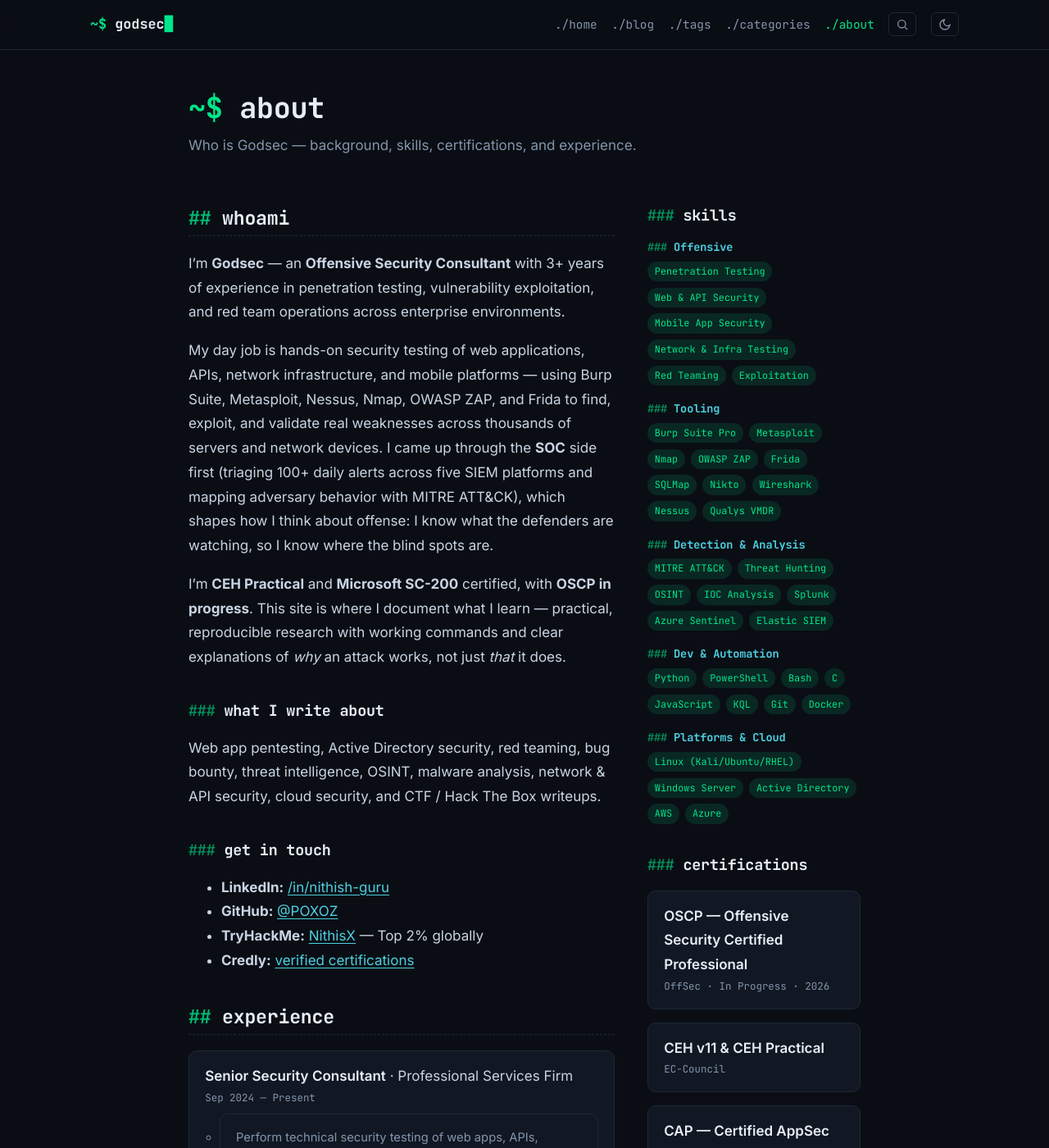
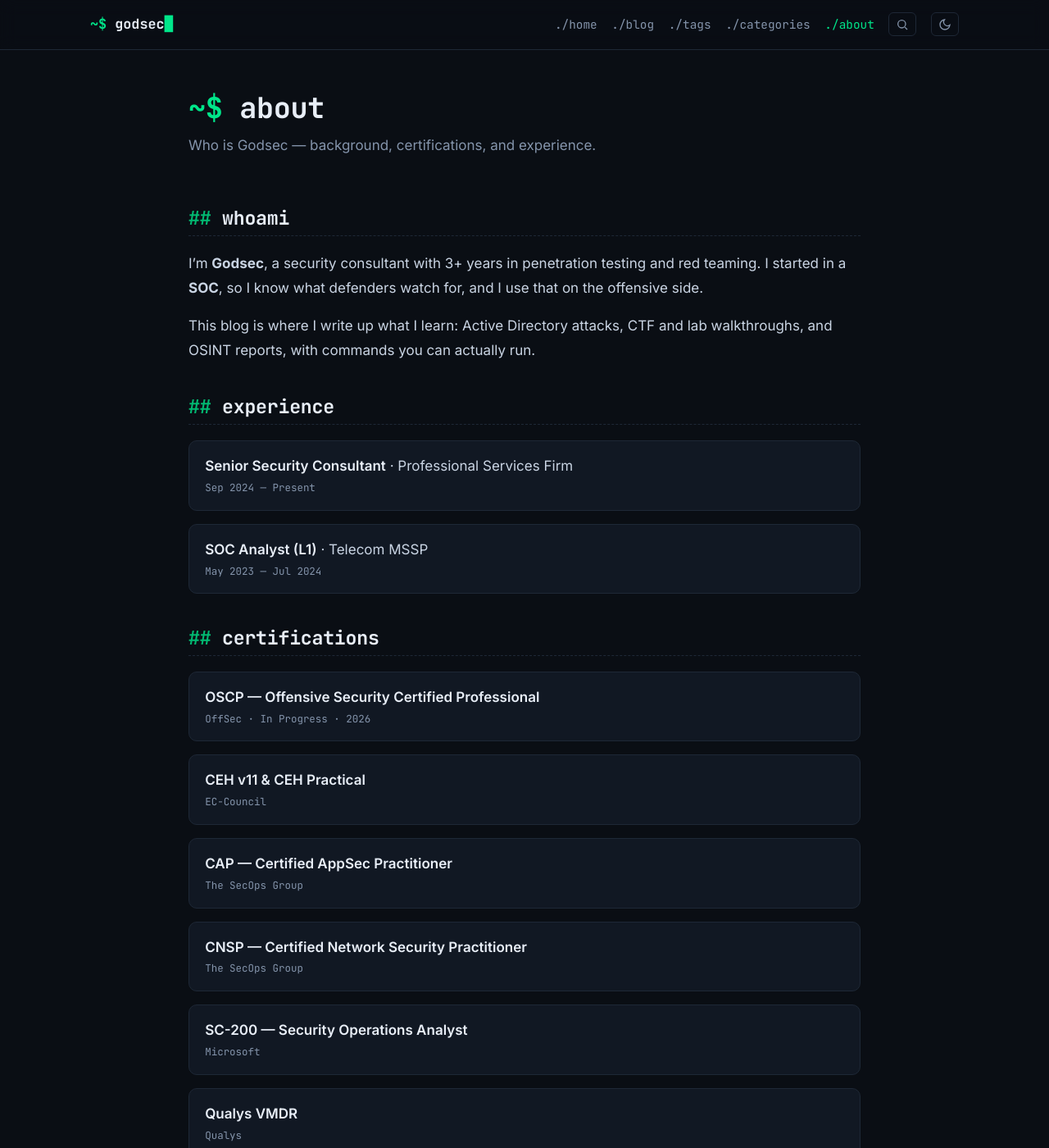
Before and after one commit to 0xGodsec/0xGodsec.github.io, a Jekyll site: the page built from about.md, in a window 1280 px wide and 1400 px high. Shown: the whole window at 82% size. Built offline with Jekyll 4.4.1, drawn with Linux system fonts in a browser that asks for light colours; some of the changed text lies outside the part shown.

Commit message:
about: simplify to a single short column
Trim intro, drop skills grid, job bullet points, and coursework.

Co-Authored-By: Claude Opus 5 <noreply@anthropic.com>

```diff
--- a/about.md
+++ b/about.md
@@ -2,39 +2,16 @@
 layout: page
 title: About
 permalink: /about/
-description: Who is Godsec — background, skills, certifications, and experience.
+description: Who is Godsec — background, certifications, and experience.
 ---
-
-<div class="about-grid">
-<div markdown="1">
 
 ## whoami
 
-I'm **Godsec** — an **Offensive Security Consultant** with 3+ years of experience in penetration testing,
-vulnerability exploitation, and red team operations across enterprise environments.
+I'm **Godsec**, a security consultant with 3+ years in penetration testing and red teaming.
+I started in a **SOC**, so I know what defenders watch for, and I use that on the offensive side.
 
-My day job is hands-on security testing of web applications, APIs, network infrastructure, and
-mobile platforms — using Burp Suite, Metasploit, Nessus, Nmap, OWASP ZAP, and Frida to find,
-exploit, and validate real weaknesses across thousands of servers and network devices. I came
-up through the **SOC** side first (triaging 100+ daily alerts across five SIEM platforms and
-mapping adversary behavior with MITRE ATT&CK), which shapes how I think about offense: I know
-what the defenders are watching, so I know where the blind spots are.
-
-I'm **CEH Practical** and **Microsoft SC-200** certified, with **OSCP in progress**. This site
-is where I document what I learn — practical, reproducible research with working commands and
-clear explanations of *why* an attack works, not just *that* it does.
-
-### what I write about
-
-Web app pentesting, Active Directory security, red teaming, bug bounty, threat intelligence,
-OSINT, malware analysis, network & API security, cloud security, and CTF / Hack The Box writeups.
-
-### get in touch
-
-- **LinkedIn:** [/in/nithish-guru](https://www.linkedin.com/in/nithish-guru)
-- **GitHub:** [@POXOZ](https://github.com/POXOZ)
-- **TryHackMe:** [NithisX](https://tryhackme.com/p/NithisX) — Top 2% globally
-- **Credly:** [verified certifications](https://www.credly.com/users/nithish-guru-kumar-gajula)
+This blog is where I write up what I learn: Active Directory attacks, CTF and lab walkthroughs,
+and OSINT reports, with commands you can actually run.
 
 ## experience
 
@@ -43,42 +20,11 @@ OSINT, malware analysis, network & API security, cloud security, and CTF / Hack
   <li>
     <div><span class="xp-role">{{ job.role }}</span> · {{ job.org }}</div>
     <div class="xp-meta">{{ job.period }}</div>
-    <ul>
-    {% for p in job.points %}<li>{{ p }}</li>{% endfor %}
-    </ul>
   </li>
 {% endfor %}
 </ul>
 
-## achievements
-
-- 🥇 **1st Place** — StealthMole OSINT Capture The Flag (CTF) Competition, 2025
-- 🏆 **Employee of the Quarter** — 3 consecutive quarters (Q3–Q4 2024, Q1 2025)
-- 📈 **Top 2% globally** on TryHackMe (profile: NithisX)
-
-## education
-
-**B.Tech, Computer Science and Engineering** — Parul University, Vadodara · Aug 2019 – Apr 2023
-
-Relevant coursework: Cryptography & Network Security, Network Security Protocols, Information
-Security, Operating Systems, Distributed Systems, and Web Application Programming.
-
-</div>
-
-<aside markdown="1">
-
-### skills
-
-{% for g in site.data.skills %}
-<div class="skill-group">
-  <h3>{{ g.group }}</h3>
-  <ul class="tag-list">
-    {% for s in g.items %}<li class="tag">{{ s }}</li>{% endfor %}
-  </ul>
-</div>
-{% endfor %}
-
-### certifications
+## certifications
 
 <ul class="cert-list">
 {% for c in site.data.certifications %}
@@ -89,5 +35,19 @@ Security, Operating Systems, Distributed Systems, and Web Application Programmin
 {% endfor %}
 </ul>
 
-</aside>
-</div>
+## achievements
+
+- 1st Place, StealthMole OSINT CTF (2025)
+- Employee of the Quarter, 3 quarters in a row (Q3 2024 – Q1 2025)
+- Top 2% on TryHackMe
+
+## education
+
+B.Tech, Computer Science and Engineering, Parul University (2019 – 2023)
+
+## contact
+
+[LinkedIn](https://www.linkedin.com/in/nithish-guru) ·
+[GitHub](https://github.com/POXOZ) ·
+[TryHackMe](https://tryhackme.com/p/NithisX) ·
+[Credly](https://www.credly.com/users/nithish-guru-kumar-gajula)
```
